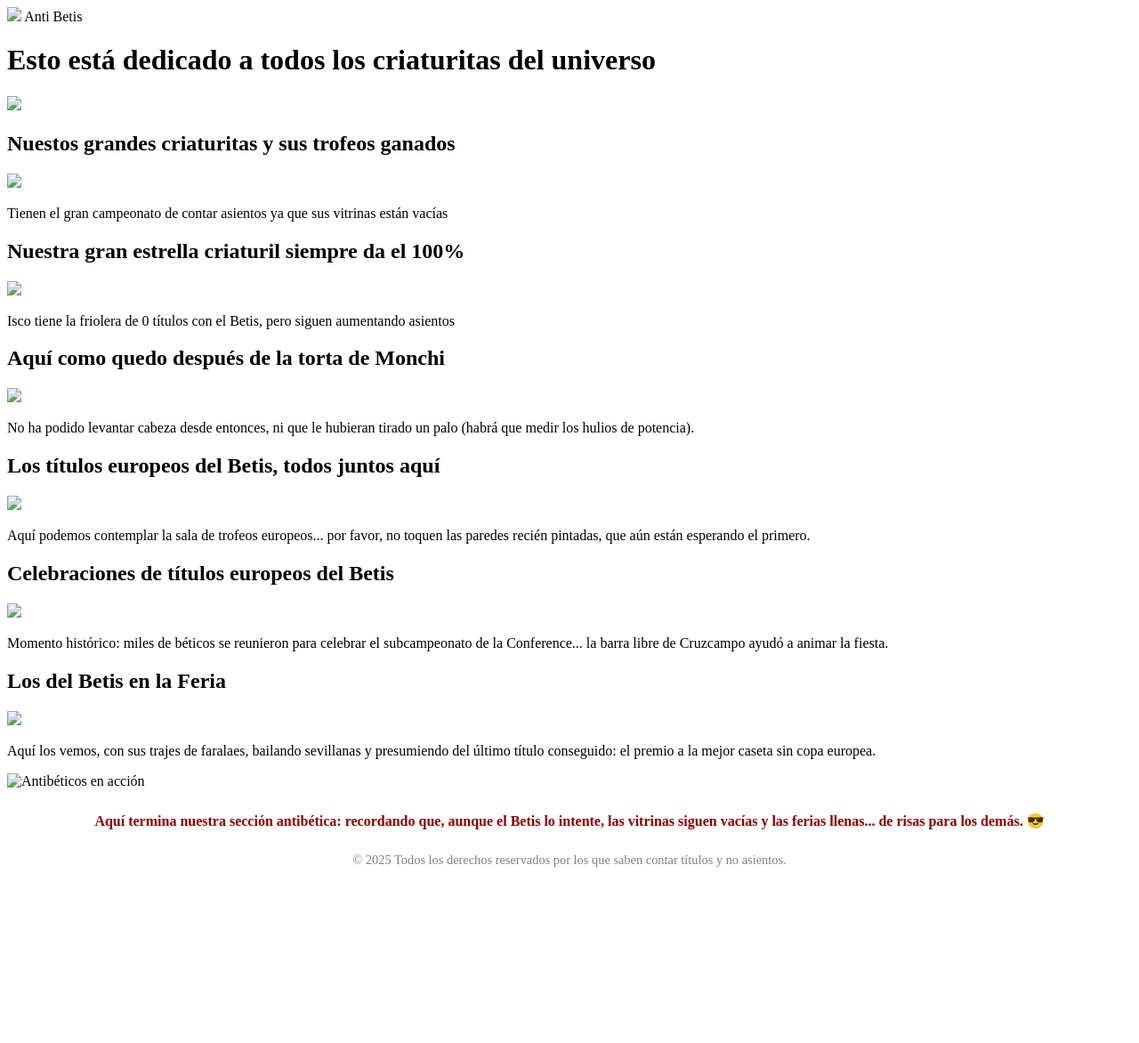
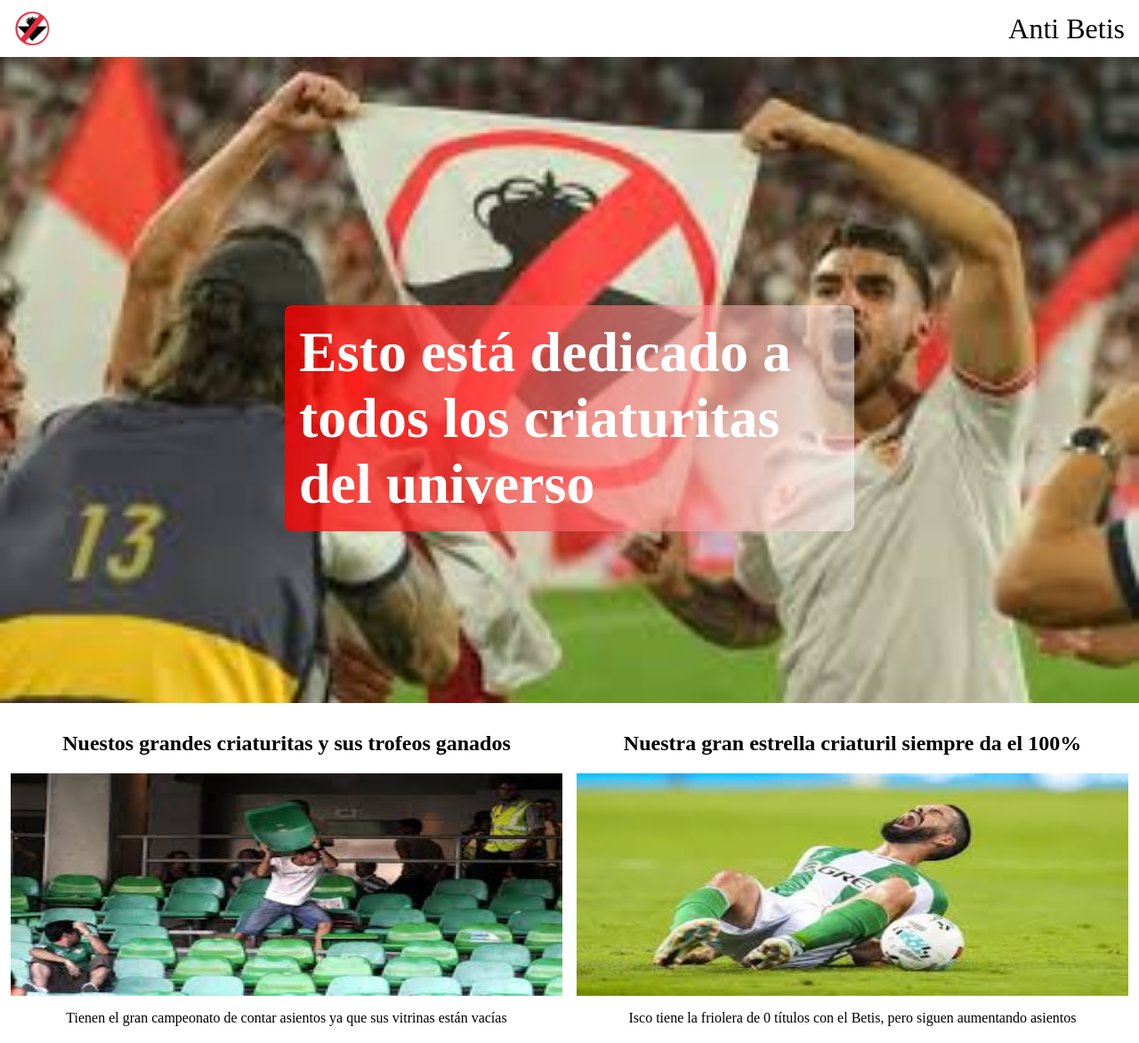
Before and after one commit to anticriaturitas/AntiBetisWeb, a plain HTML site: page index.html in a window 1280 px wide. Shown: the top 1172 px of the page at 89% size. Before the commit the page ends 989 px from the top, so only its background shows below. Drawn offline with Linux system fonts and the light colour scheme; the site is published under a folder, as on GitHub Pages, so addresses that start at the root find nothing.

Commit message:
first commit

```diff
--- a/index.html
+++ b/index.html
@@ -6,15 +6,15 @@
     <link
       rel="icon"
       type="image/png"
-      href="/resources/images/f0da69cd-176b-486d-a610-d51a660aa89a.jpg"
+      href="resources/images/f0da69cd-176b-486d-a610-d51a660aa89a.jpg"
     />
-    <link rel="stylesheet" href="/css/styles.css" />
+    <link rel="stylesheet" href="css/styles.css" />
     <title>Anti Betis</title>
   </head>
   <body>
     <header>
       <img
-        src="/resources/images/f0da69cd-176b-486d-a610-d51a660aa89a.jpg"
+        src="resources/images/f0da69cd-176b-486d-a610-d51a660aa89a.jpg"
         class="ico-header"
       />
       <span class="text-header">Anti Betis</span>
@@ -24,7 +24,7 @@
         Esto está dedicado a todos los criaturitas del universo
       </h1>
       <img
-        src="/resources/images/15f9a0a3-2a65-465b-8942-d59913c63ccd.jpg"
+        src="resources/images/15f9a0a3-2a65-465b-8942-d59913c63ccd.jpg"
         class="image-header"
       />
     </div>
@@ -32,7 +32,7 @@
       <div>
         <h2>Nuestos grandes criaturitas y sus trofeos ganados</h2>
         <img
-          src="/resources/images/a57b124f-dcdd-4b0f-8d8d-e30d5100cfe6.jpg"
+          src="resources/images/a57b124f-dcdd-4b0f-8d8d-e30d5100cfe6.jpg"
           class="image-header"
         />
         <p>
@@ -44,7 +44,7 @@
       <div>
         <h2>Nuestra gran estrella criaturil siempre da el 100%</h2>
         <img
-          src="/resources/images/1a1c4c58-9b88-4365-a005-e2a98a1147b9.jpg"
+          src="resources/images/1a1c4c58-9b88-4365-a005-e2a98a1147b9.jpg"
           class="image-header"
         />
         <p>
@@ -56,7 +56,7 @@
       <div>
         <h2>Aquí como quedo después de la torta de Monchi</h2>
         <img
-          src="/resources/images/6e32fdd5-bf4d-4cbe-98fd-6457b6f8d3e2.jpg"
+          src="resources/images/6e32fdd5-bf4d-4cbe-98fd-6457b6f8d3e2.jpg"
           class="image-header"
         />
         <p>
@@ -69,7 +69,7 @@
       <div>
         <h2>Los títulos europeos del Betis, todos juntos aquí</h2>
         <img
-          src="/resources/images/4637958a-7e50-4c7f-8c6c-d425005e2af8.jpg"
+          src="resources/images/4637958a-7e50-4c7f-8c6c-d425005e2af8.jpg"
           class="image-header"
         />
         <p>
@@ -82,7 +82,7 @@
       <div>
         <h2>Celebraciones de títulos europeos del Betis</h2>
         <img
-          src="/resources/images/2ce9e9f8-7c20-43c2-a3a0-73e57c04bbae.jpg"
+          src="resources/images/2ce9e9f8-7c20-43c2-a3a0-73e57c04bbae.jpg"
           class="image-header"
         />
         <p>
@@ -95,7 +95,7 @@
       <div>
         <h2>Los del Betis en la Feria</h2>
         <img
-          src="/resources/images/2010b77e-c927-46ed-a1f1-fc566fe87766.jpg"
+          src="resources/images/2010b77e-c927-46ed-a1f1-fc566fe87766.jpg"
           class="image-header"
         />
         <p>
@@ -108,7 +108,7 @@
     <footer>
       <div>
         <img
-          src="/resources/images/fdaedc41-4a8d-447c-8010-592056306ddd.jpg"
+          src="resources/images/fdaedc41-4a8d-447c-8010-592056306ddd.jpg"
           class="image-header"
           alt="Antibéticos en acción"
         />
```
